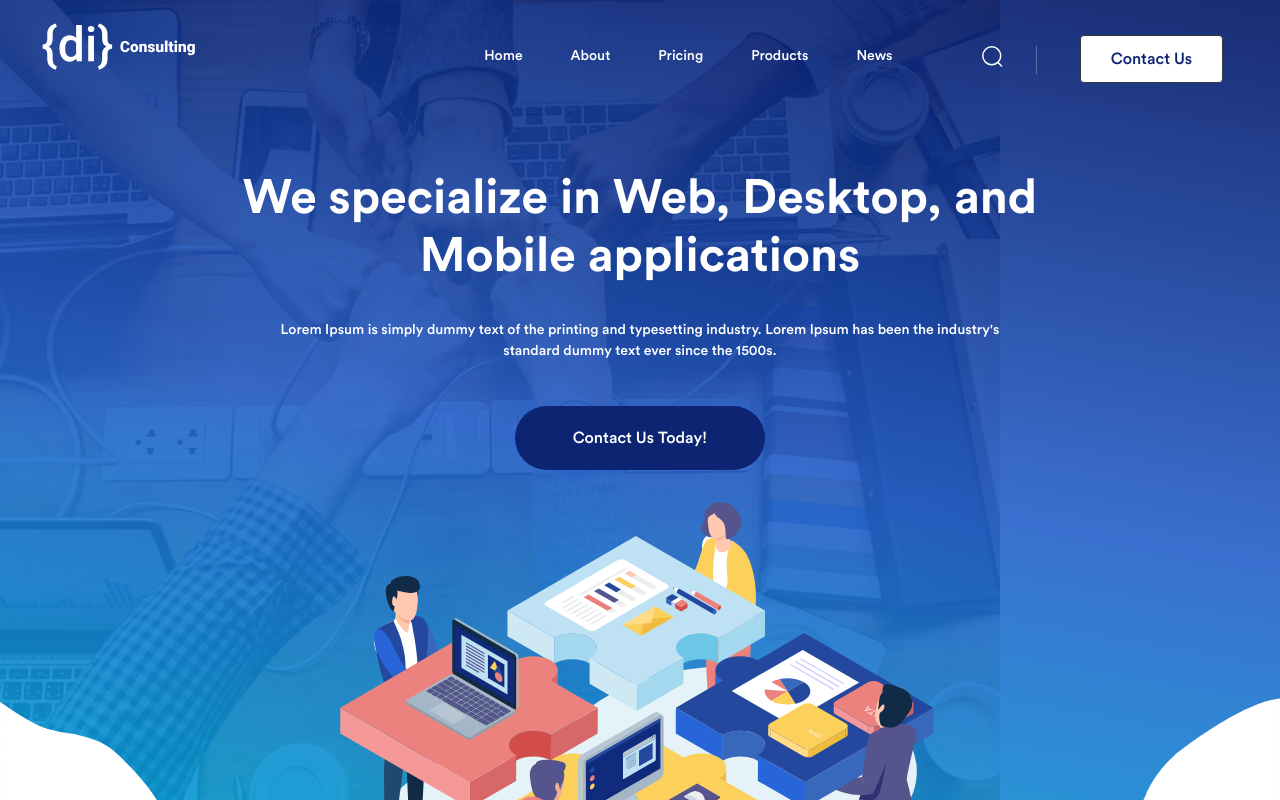
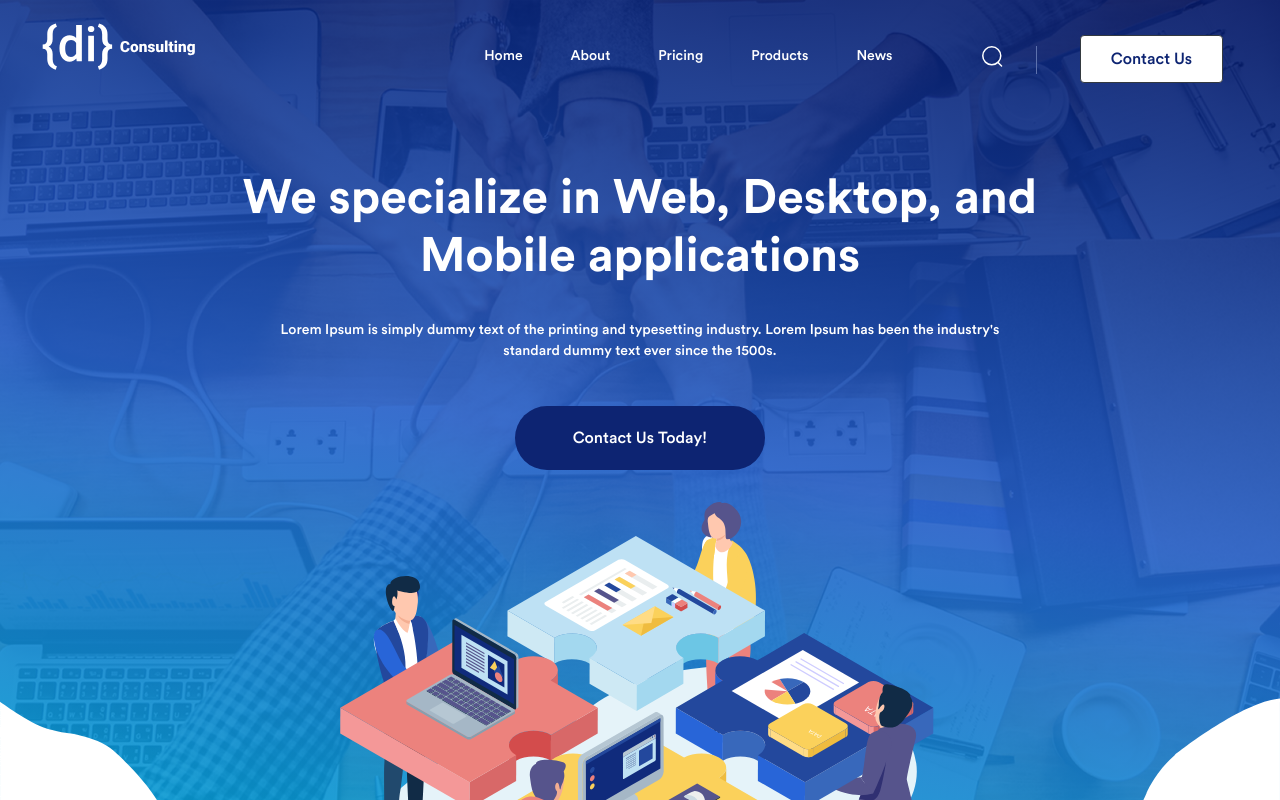
Before and after one commit to designinnovations-io/designinnovations-web, an Angular app: page / in a window 1280 px wide. Shown: the top 800 px of the page. Built offline with nearby package versions, Linux system fonts and the light colour scheme.

Commit message:
update style

```diff
--- a/src/app/components/landing/landing.component.css
+++ b/src/app/components/landing/landing.component.css
@@ -5,7 +5,7 @@
 .bg-banner {
     position: absolute;
     height: 100%;
-    width: 1000px;
+    width: 100%;
     top: 0;
     left: 0;
     background-size: cover !important;
```
